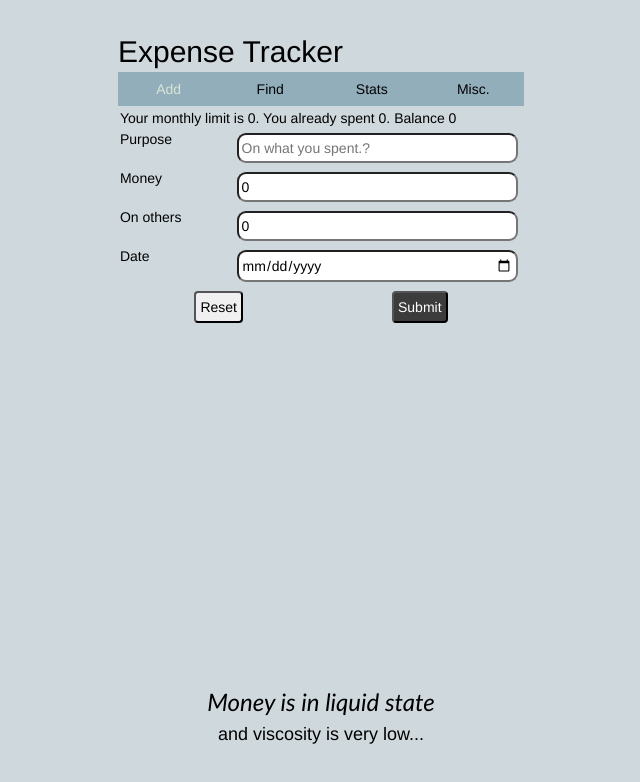
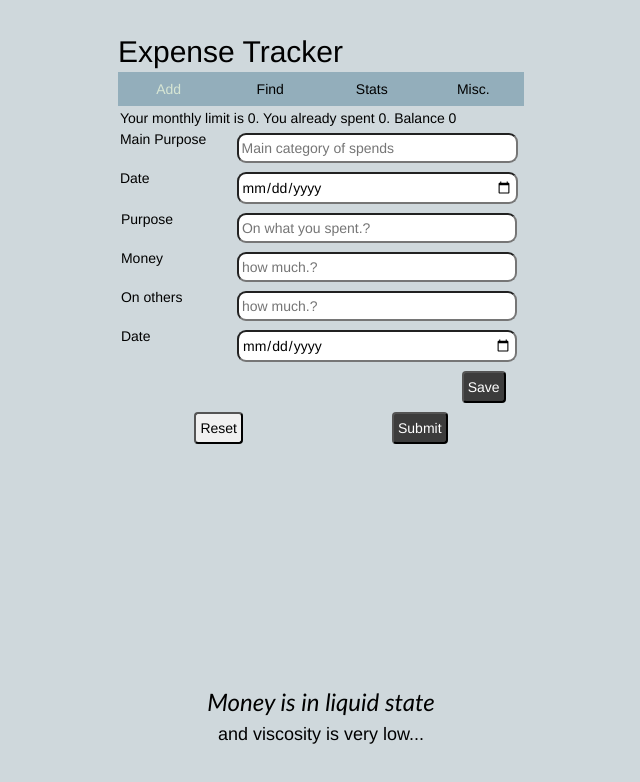
Before and after one commit to udayVK/notedown-ui, an Angular app: page /add/exp in a window 1280 px wide. Shown: the top 782 px of the page, without its empty margins (319-959 px from the left). Built offline with nearby package versions, Linux system fonts and the light colour scheme; no server answers.

Commit message:
major working commit for change spend

```diff
--- a/src/app/add-expense/add-expense.component.html
+++ b/src/app/add-expense/add-expense.component.html
@@ -2,23 +2,41 @@
     <div>Your monthly limit is {{monthlyLimit}}. You already spent {{monthlySpent}}. Balance {{monthlyLimit-monthlySpent}}</div>
 
     <div class="flex flex-space-between">
-      <span>Purpose</span>
-      <input class="m-input" type="text" name="Purpose" placeholder="On what you spent.?" [(ngModel)]="spendAdd.purpose">
+      <span>Main Purpose</span>
+      <input class="m-input" type="text" name="Heading" placeholder="Main category of spends" [(ngModel)]="spendAdd.heading">
     </div>
-    <div class="flex flex-space-between">
-      <span>Money</span>
-      <input class="m-input" type="number" name="money" placeholder="how much.?" [(ngModel)]="spendAdd.money">
-    </div>
-    <div class="flex flex-space-between">
-     <span> On others</span>
-      <input class="m-input" type="number" name="forOthers" placeholder="how much.?" [(ngModel)]="spendAdd.forOthers">
-    </div>
+
     <div class="flex flex-space-between">
       <span>Date</span>
       <input class="m-input" type="date" name="date" placeholder="when.?" [(ngModel)]="spendAdd.date">
     </div>
+<!--  -->
+    <div>
+    <div class="flex flex-space-between">
+      <span>Purpose</span>
+      <input class="m-input" type="text" name="Purpose" placeholder="On what you spent.?" [(ngModel)]="currentSubSpend.purpose">
+    </div>
+
+    <div class="flex flex-space-between">
+      <span>Money</span>
+      <input class="m-input" type="number" name="money" placeholder="how much.?" [(ngModel)]="currentSubSpend.money">
+    </div>
+
+    <div class="flex flex-space-between">
+     <span> On others</span>
+      <input class="m-input" type="number" name="forOthers" placeholder="how much.?" [(ngModel)]="currentSubSpend.forOthers">
+    </div>
+
+    <div class="flex flex-space-between">
+      <span>Date</span>
+      <input class="m-input" type="date" name="date" placeholder="when.?" [(ngModel)]="currentSubSpend.date">
+    </div>
+    <button type="button" class="dark" style="margin-left: 85%;" (click)="addSubSpend()">Save</button>
+  </div>
+  <!--  -->
     <div class="flex flex-space-around">
-      <button #addReset type="reset" class=" light">Reset</button>
-      <button #addSubmit type="button" class=" dark" (click)="addSpend()" >Submit</button>
+      <button #addReset type="reset" class="light">Reset</button>
+      <button #addSubmit type="button" class="dark" (click)="addSpend()" >Submit</button>
     </div>
-</form>
+
+  </form>
--- a/src/app/add-expense/add-expense.component.ts
+++ b/src/app/add-expense/add-expense.component.ts
@@ -1,6 +1,7 @@
 import { Component, ElementRef, OnInit, ViewChild } from '@angular/core';
 import Swal from 'sweetalert2';
 import { Spend } from '../pojo/spend';
+import SubSpend from '../pojo/subspend';
 import { SpendsService } from '../spends.service';
 
 @Component({
@@ -9,9 +10,10 @@ import { SpendsService } from '../spends.service';
 })
 export class AddExpenseComponent implements OnInit {
 
-  spendAdd:Spend = {purpose:'',money:0,date:new Date(),forOthers:0};
+  spendAdd:Spend = {id:0,heading:'',date:new Date(),spends:new Array<SubSpend>()};
   monthlyLimit:number=0;
   monthlySpent:number=0;
+  currentSubSpend:SubSpend = {id:0,purpose:'',date:new Date(),money:NaN,forOthers:NaN};
   @ViewChild('addexpform')
   expForm!:ElementRef;
 
@@ -19,34 +21,33 @@ export class AddExpenseComponent implements OnInit {
   constructor(private spnSrv: SpendsService) { }
 
   addSpend(){
-    console.log('calling add ')
+    console.log('calling add spend');
     if(this.validateForm()){
       console.log('add form validation failed');
       return
     }
-    let obj = {purpose:'',money:0,date:new Date(),forOthers:0};
-    obj.date=this.spendAdd.date;
-    obj.money=this.spendAdd.money;
-    obj.purpose=this.spendAdd.purpose;
-    obj.date=this.spendAdd.date;
-    obj.forOthers=this.spendAdd.forOthers;
-    this.spnSrv.postSpend(obj).subscribe({
+    this.spnSrv.postSpend(this.spendAdd).subscribe({
                                           next:()=>{window.alert("Added");},
                                           error:()=>{window.alert("error");},
                                           complete:()=>{this.getSpentData()}});
   }
 
   validateForm():boolean {
-    if(this.spendAdd.purpose!=''){
-      return false;
-    }
-    if(this.spendAdd.money<0){
+    //returns false for good form, true for bad form
+    if(this.spendAdd.heading!=''){
       return false;
     }
     if(this.spendAdd.date!=null){
       return false;
     }
     return true;
+  }
+
+  addSubSpend(){
+    this.spendAdd.spends.push(this.currentSubSpend);
+    let defaultSubSpend = {id:0,purpose:'',date:new Date(),money:0,forOthers:0};
+    // this.currentSubSpend = defaultSubSpend;
+    console.log("add subspend");
   }
 
   getSpentData(){
--- a/src/app/find-spend/find-spend.component.ts
+++ b/src/app/find-spend/find-spend.component.ts
@@ -1,5 +1,6 @@
 import { Component, OnInit } from '@angular/core';
 import { Spend } from '../pojo/spend';
+import SubSpend from '../pojo/subspend';
 import { SpendsService } from '../spends.service';
 
 @Component({
@@ -10,7 +11,7 @@ import { SpendsService } from '../spends.service';
 export class FindSpendComponent implements OnInit {
 
   // spendToSend:Spend[]=[{purpose:'',money:0,date:new Date(),toWhom:0}];
-  spends:Spend[]=[{purpose:'find.ts',money:0,date:new Date(),forOthers:0}];
+  spends:Spend[]=[{id:0,heading:'',date:new Date(),spends:new Array<SubSpend>()}];
   total:number=0;
   month:string='';
   constructor(private spnSrv: SpendsService) { }
--- /dev/null
+++ b/src/app/pojo/subspend.ts
@@ -0,0 +1,7 @@
+export default interface SubSpend{
+    id:number;
+    purpose:string;
+    date:Date;
+    money:number;
+    forOthers:number;
+}
--- a/src/app/spend/spend.component.html
+++ b/src/app/spend/spend.component.html
@@ -1,14 +1,16 @@
 <div class="comp">
     <div *ngFor="let spend of spends">
         <div class="flex flex-space-between">
-            <span>{{spend.purpose}}</span>
+            <span>{{spend.heading}}</span>
             <span>on {{spend.date}}</span>
 
         </div>
-        <div class="flex flex-space-between">
-            <span>Me - ₹ {{spend.money}}</span>
-
-            <span>Others - ₹ {{spend.forOthers}} </span>
+        <div  *ngFor="let subspend of spend.spends.values()"  style="margin-left:5%">
+            <div>{{subspend.purpose}}</div>
+            <div class="flex flex-space-between">
+                <span>Me - ₹ {{subspend.money}}</span>
+                <span>Others - ₹ {{subspend.forOthers}} </span>
+            </div>
         </div>
     </div>
 </div>
--- a/src/app/spend/spend.component.ts
+++ b/src/app/spend/spend.component.ts
@@ -1,5 +1,6 @@
 import { Component, Input, OnInit } from '@angular/core';
 import { Spend } from '../pojo/spend';
+import SubSpend from '../pojo/subspend';
 
 @Component({
   selector: 'app-spend',
@@ -11,7 +12,7 @@ export class SpendComponent implements OnInit {
 
   // spend:Spend = {purpose:'test',money:20,date:new Date(),toWhom:2};
   @Input()
-  spends:Spend[] = [{purpose:'',money:0,date:new Date(),forOthers:0}];
+  spends:Spend[] = [{id:0,heading:'',date:new Date(),spends:new Array<SubSpend>()}];
   constructor() { }
 
   ngOnInit(): void {
--- a/src/app/spends.service.ts
+++ b/src/app/spends.service.ts
@@ -28,9 +28,9 @@ export class SpendsService {
   getSpendsOfMonth(month:number, year:number):Observable<Spend[]>{
     return this.http.get<Spend[]>(this.baseURL+`spend/${year}/${month}`);
   }
-  postSpend(sp:any){
+  postSpend(sp:Spend):Observable<Spend>{
     console.log("add call in service")
-    return this.http.post<any>(this.baseURL+`spend/add`,sp);
+    return this.http.post<Spend>(this.baseURL+`spend/add`,sp);
   }
   getMonthlySpent(year:number, month:number):Observable<number> {
     return this.http.get<number>(this.baseURL+`spend/monthlyspent/${year}/${month}`);
```
Also changed, not shown: src/app/pojo/spend.ts (+5 -5 lines).
